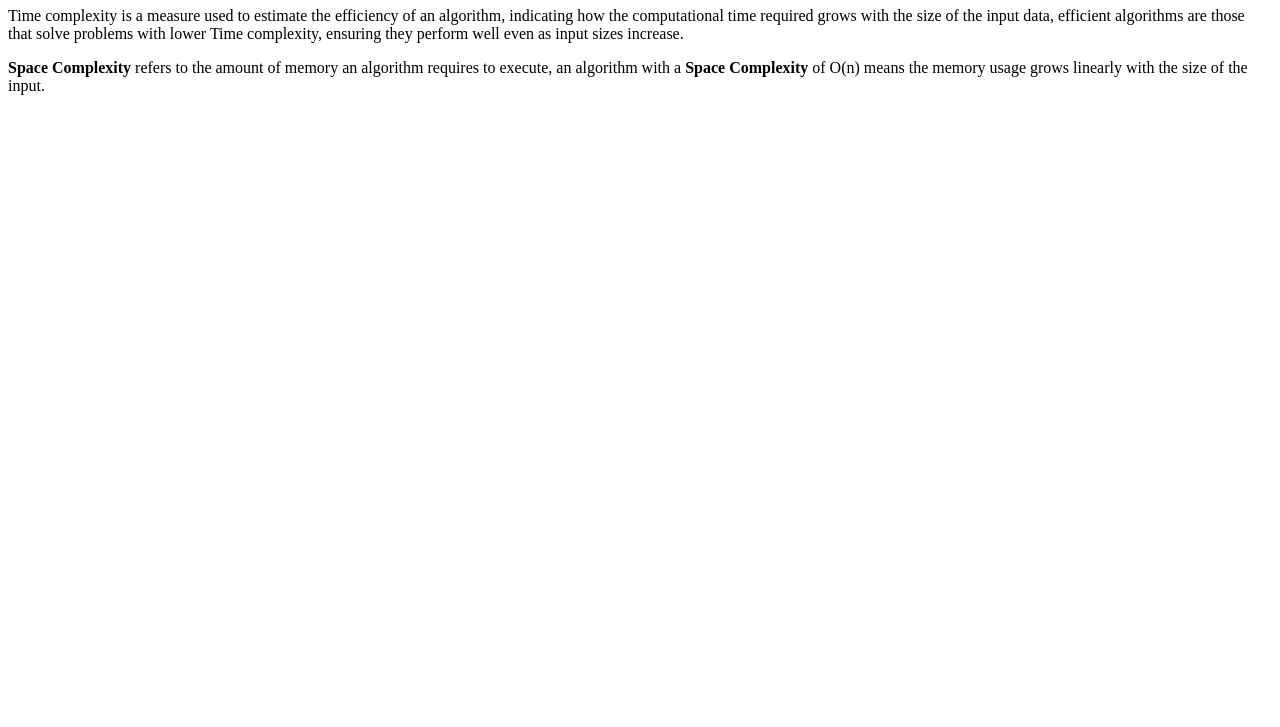
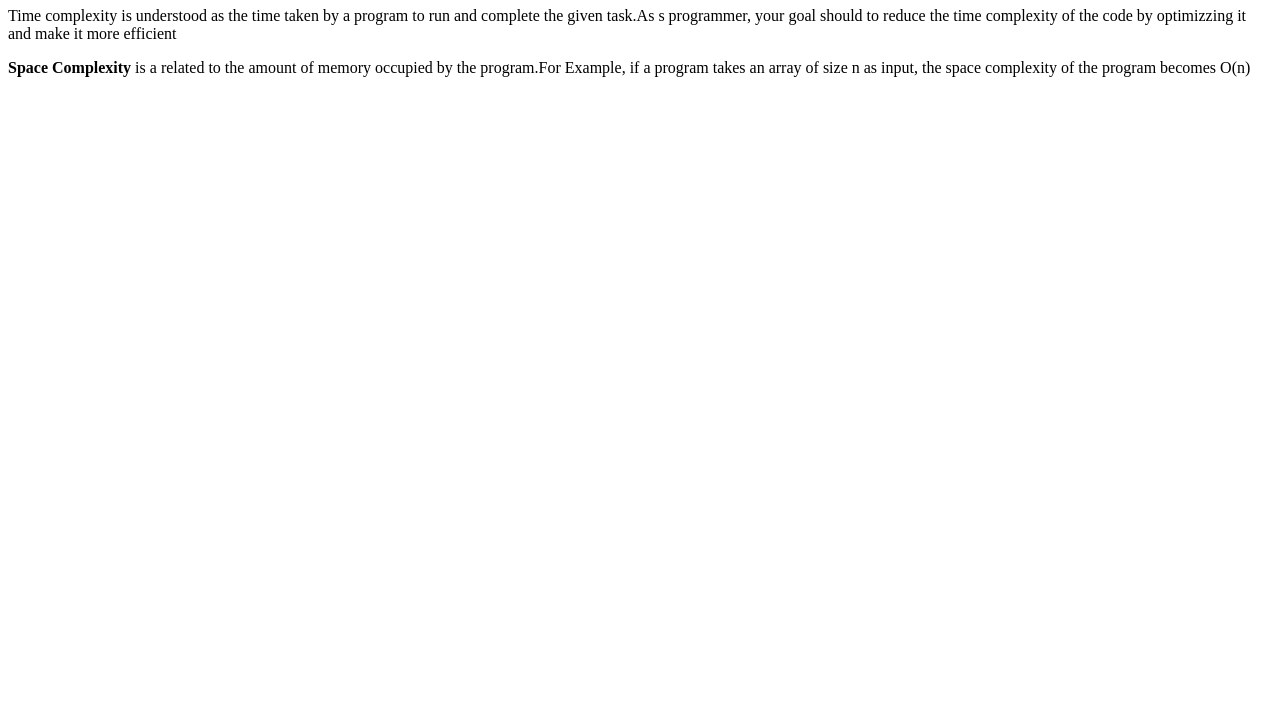
Before and after one commit to acciojob/time-and-space-complexity-jitesh-20, a website: page main.html in a window 1280 px wide. Shown: the part 73-800 px from the top of the page. Drawn offline with Linux system fonts and the light colour scheme.

Commit message:
created a submission

```diff
--- a/main.html
+++ b/main.html
@@ -10,10 +10,10 @@
 	<!-- the entire body must be written by student -->
 	<h1>Time and Space Complexity</h1>
 	<p>
-		Time complexity is a measure used to estimate the efficiency of an algorithm, indicating how the computational time required grows with the size of the input data, efficient algorithms are those that solve problems with lower Time complexity, ensuring they perform well even as input sizes increase.
+		Time complexity is understood as the time taken by a program to run and complete the given task.As s programmer, your goal should to reduce the time complexity of the code by optimizzing it and make it more efficient
 	</p>
 	<p>
-		<b>Space Complexity</b> refers to the amount of memory an algorithm requires to execute, an algorithm with a <b>Space Complexity</b> of O(n) means the memory usage grows linearly with the size of the input.
+		<b>Space Complexity</b> is a related to the amount of memory occupied by the program.For Example, if a program takes an array of size n as input, the space complexity of the program becomes O(n)
 	</p>
     <script type="text/javascript" src="./script.js">
 </script>
```
